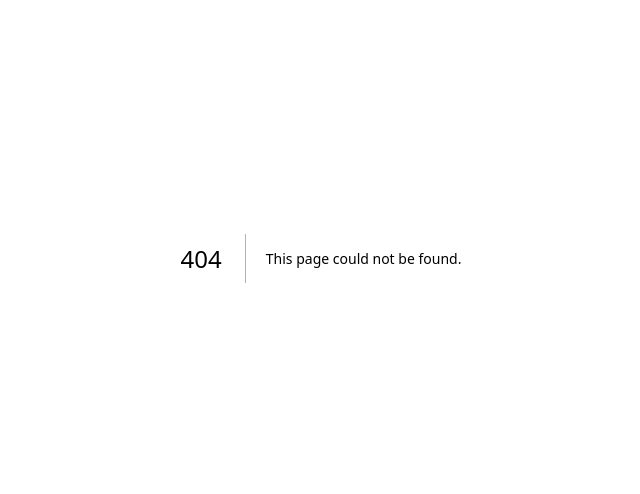
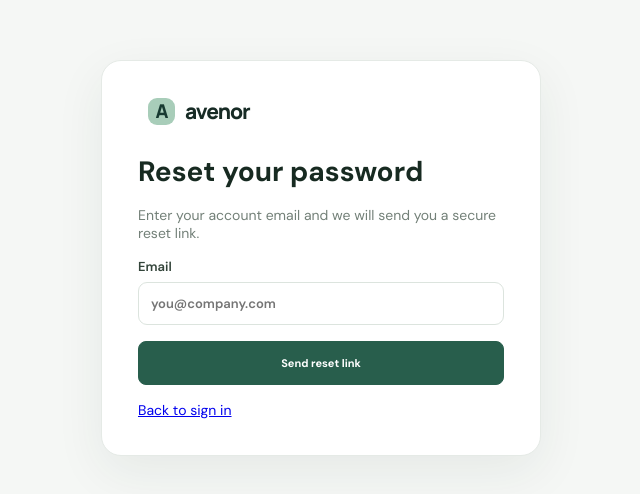
Before and after one commit to hugothomas593-dotcom/FinanceOS, a Next.js app: page /forgot-password in a window 1280 px wide. Before the commit this address had no page. Shown: the part 142-636 px from the top of the page, without its empty margins (319-959 px from the left). Built offline with nearby package versions, Linux system fonts and the light colour scheme.

Commit message:
feat: add password reset request page

```diff
--- /dev/null
+++ b/src/app/forgot-password/page.tsx
@@ -0,0 +1,50 @@
+'use client';
+
+import { useState, type FormEvent } from 'react';
+import { createBrowserClient } from '@supabase/ssr';
+import { getSupabasePublicConfig } from '@/lib/supabase/config';
+
+export default function ForgotPasswordPage() {
+  const [email, setEmail] = useState('');
+  const [message, setMessage] = useState('');
+  const [busy, setBusy] = useState(false);
+
+  async function submit(event: FormEvent<HTMLFormElement>) {
+    event.preventDefault();
+    setBusy(true);
+    setMessage('');
+
+    try {
+      const config = getSupabasePublicConfig();
+      if (!config) throw new Error('Supabase configuration is missing.');
+
+      const supabase = createBrowserClient(config.url, config.key);
+      const redirectTo = new URL('/auth/callback?next=/reset-password', window.location.origin).toString();
+      const { error } = await supabase.auth.resetPasswordForEmail(email, { redirectTo });
+      if (error) throw error;
+
+      setMessage('If an account exists for this email, a password reset link has been sent.');
+    } catch (error) {
+      setMessage(error instanceof Error ? error.message : 'Could not send the reset email.');
+    } finally {
+      setBusy(false);
+    }
+  }
+
+  return (
+    <main className="login-shell">
+      <form className="login-card" onSubmit={submit}>
+        <div className="brand"><span className="brand-mark">A</span><span>avenor</span></div>
+        <h1>Reset your password</h1>
+        <p>Enter your account email and we will send you a secure reset link.</p>
+        <label>
+          Email
+          <input type="email" required autoComplete="email" value={email} onChange={(e) => setEmail(e.target.value)} placeholder="you@company.com" />
+        </label>
+        <button className="button-primary" disabled={busy}>{busy ? 'Sending...' : 'Send reset link'}</button>
+        {message && <p role="status">{message}</p>}
+        <a href="/login">Back to sign in</a>
+      </form>
+    </main>
+  );
+}
```
